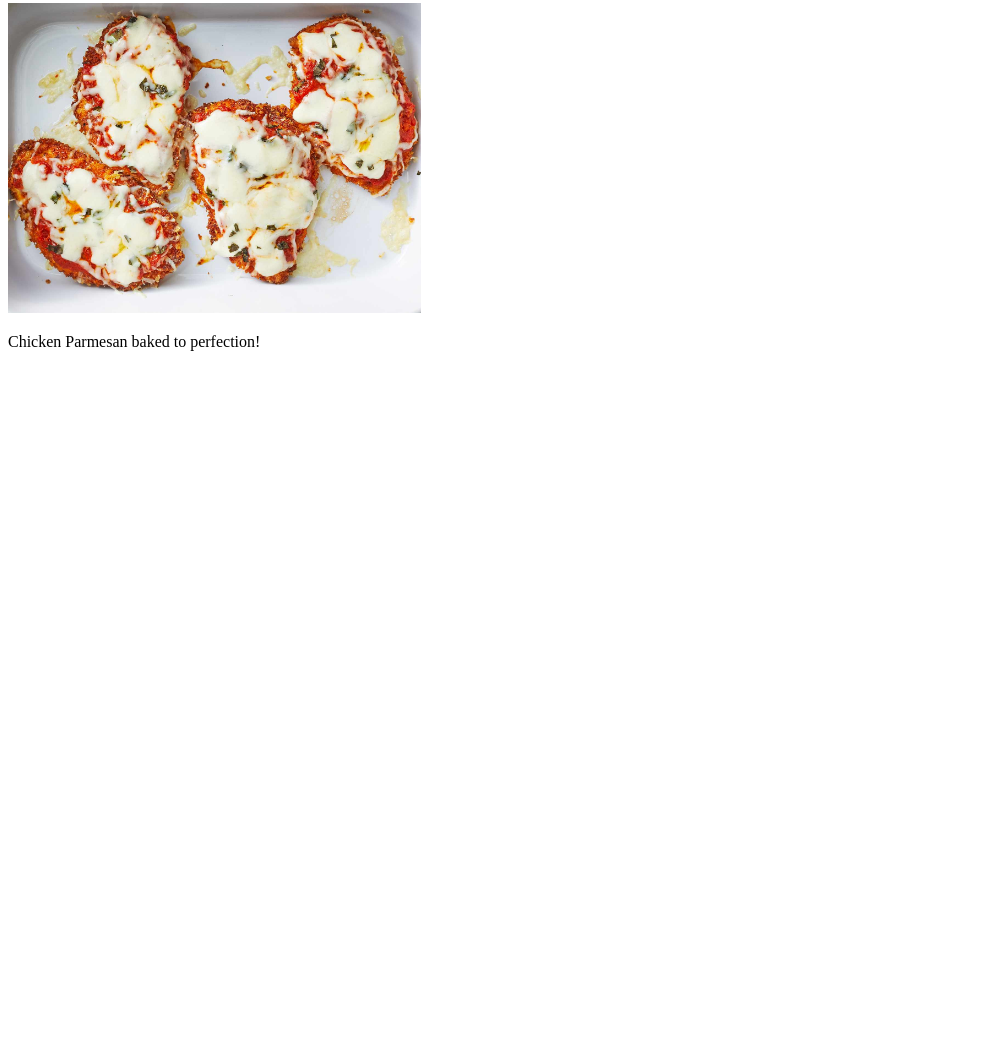
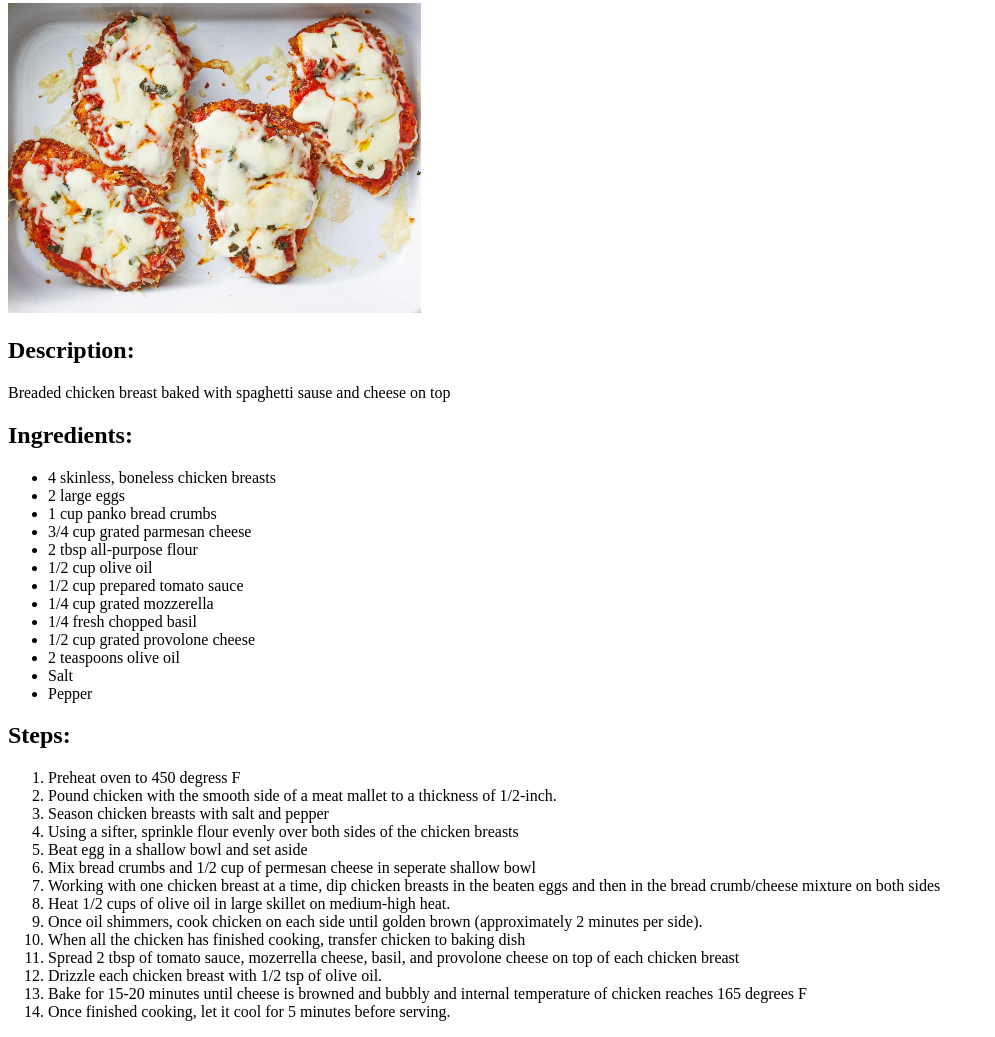
Before and after one commit to MattBrasnett/odin-recipes, a plain HTML site: page recipes/chickenparmesan.html in a window 1280 px wide. Shown: the part 77-1114 px from the top of the page, without its empty margins (0-995 px from the left). Before the commit the page ends 800 px from the top, so only its background shows below. Drawn offline with Linux system fonts and the light colour scheme.

Commit message:
Added description, list of ingredients, and list of steps to chicken parmesan recipe

```diff
--- a/recipes/chickenparmesan.html
+++ b/recipes/chickenparmesan.html
@@ -8,6 +8,40 @@
     <body>
         <h1>Chicken Parmesan</h1>
         <img src ="../img/chickenparmesan.jpg" alt="Picture of Chicken Parmesan" height="310">
-        <p>Chicken Parmesan baked to perfection!</p>
+        <h2>Description:</h2>
+        <p>Breaded chicken breast baked with spaghetti sause and cheese on top</p>
+        <h2>Ingredients:</h2>
+            <ul>
+                <li>4 skinless, boneless chicken breasts</li>
+                <li>2 large eggs</li>
+                <li>1 cup panko bread crumbs</li>
+                <li>3/4 cup grated parmesan cheese</li>
+                <li>2 tbsp all-purpose flour</li>
+                <li>1/2 cup olive oil</li>
+                <li>1/2 cup prepared tomato sauce</li>
+                <li>1/4 cup grated mozzerella</li>
+                <li>1/4 fresh chopped basil</li>
+                <li>1/2 cup grated provolone cheese</li>
+                <li>2 teaspoons olive oil</li>
+                <li>Salt</li>
+                <li>Pepper</li>
+            </ul>
+        <h2>Steps:</h2>
+            <ol>
+                <li>Preheat oven to 450 degress F</li>
+                <li>Pound chicken with the smooth side of a meat mallet to a thickness of 1/2-inch.</li>
+                <li>Season chicken breasts with salt and pepper</li>
+                <li>Using a sifter, sprinkle flour evenly over both sides of the chicken breasts</li>
+                <li>Beat egg in a shallow bowl and set aside</li>
+                <li>Mix bread crumbs and 1/2 cup of permesan cheese in seperate shallow bowl</li>
+                <li>Working with one chicken breast at a time, dip chicken breasts in the beaten eggs and then in the bread crumb/cheese mixture on both sides</li>
+                <li>Heat 1/2 cups of olive oil in large skillet on medium-high heat.</li>
+                <li>Once oil shimmers, cook chicken on each side until golden brown (approximately 2 minutes per side).</li>
+                <li>When all the chicken has finished cooking, transfer chicken to baking dish</li>
+                <li>Spread 2 tbsp of tomato sauce, mozerrella cheese, basil, and provolone cheese on top of each chicken breast</li>
+                <li>Drizzle each chicken breast with 1/2 tsp of olive oil.</li>
+                <li>Bake for 15-20 minutes until cheese is browned and bubbly and internal temperature of chicken reaches 165 degrees F</li>
+                <li>Once finished cooking, let it cool for 5 minutes before serving.</li>
+            </ol>
     </body>
 </html>
```
